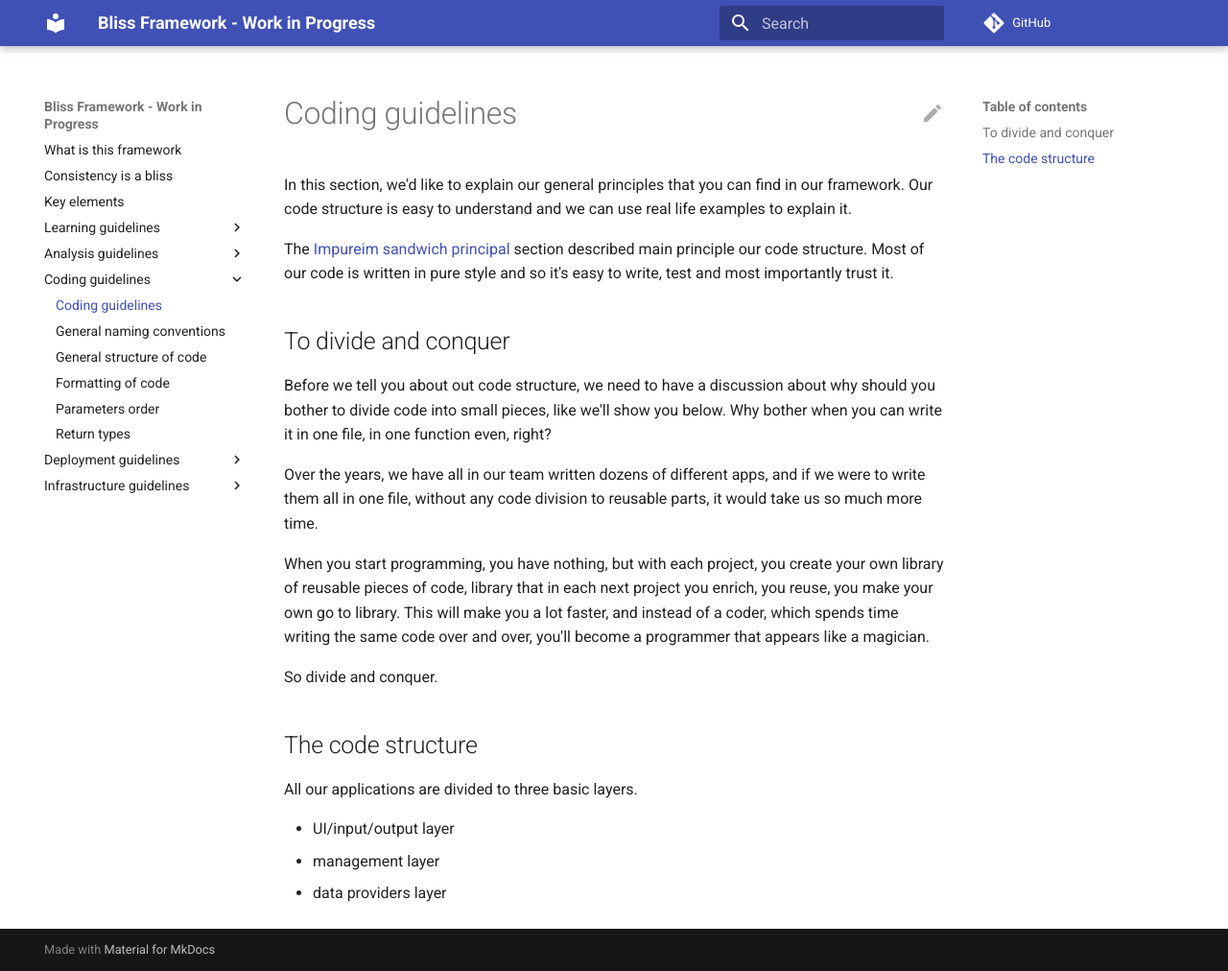
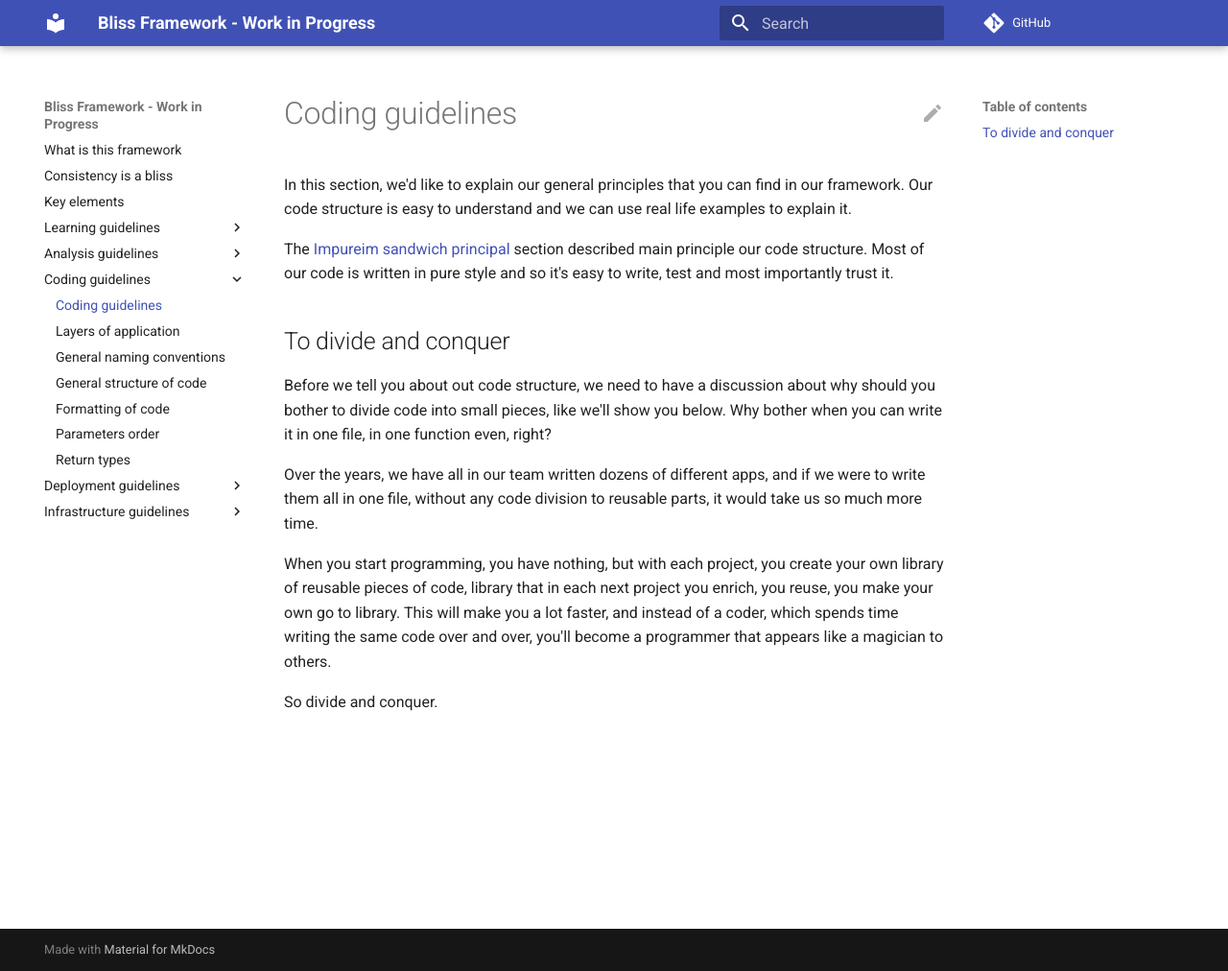
Before and after one commit to bliss-framework/web, an MkDocs documentation site: the page built from docs/coding-guidelines/index.md, in a window 1280 px wide and 1012 px high. Shown: the whole window at 96% size. Built offline with MkDocs 1.6.1 and Material for MkDocs 9.7.7, drawn with Linux system fonts in a browser that asks for light colours; comment, search, counter and statistics services are not loaded.

Commit message:
- basic-principles.md - basic-vocabulary.md - coding-guidelines/index.md

```diff
--- a/docs/coding-guidelines/index.md
+++ b/docs/coding-guidelines/index.md
@@ -10,14 +10,6 @@ Before we tell you about out code structure, we need to have a discussion about
 
 Over the years, we have all in our team written dozens of different apps, and if we were to write them all in one file, without any code division to reusable parts, it would take us so much more time.
 
-When you start programming, you have nothing, but with each project, you create your own library of reusable pieces of code, library that in each next project you enrich, you reuse, you make your own go to library. This will make you a lot faster, and instead of a coder, which spends time writing the same code over and over, you'll become a programmer that appears like a magician.
+When you start programming, you have nothing, but with each project, you create your own library of reusable pieces of code, library that in each next project you enrich, you reuse, you make your own go to library. This will make you a lot faster, and instead of a coder, which spends time writing the same code over and over, you'll become a programmer that appears like a magician to others.
 
 So divide and conquer.
-
-## The code structure
-
-All our applications are divided to three basic layers.
-
-- UI/input/output layer
-- management layer
-- data providers layer
--- a/mkdocs.yml
+++ b/mkdocs.yml
@@ -26,12 +26,15 @@ nav:
     - learning-guidelines/index.md
     - Learning spiral: learning-guidelines/learning-spiral.md
     - Functional vs OOP programming: learning-guidelines/functional-vs-OOP-programming.md
+    - Basic vocabulary: learning-guidelines/basic-vocabulary.md
+    - Basic principles: learning-guidelines/basic-principles.md
     - Recommended path: learning-guidelines/recommended-path.md
   - Analysis guidelines:
     - analysis-guidelines/index.md
     - Naming conventions: analysis-guidelines/naming-convention.md
   - Coding guidelines:
     - coding-guidelines/index.md
+    - Layers of application: coding-guidelines/layers-of-application.md
     - General naming conventions: coding-guidelines/general-naming-conventions.md
     - General structure of code: coding-guidelines/general-structure-of-code.md
     - Formatting of code: coding-guidelines/formatting-of-code.md
@@ -55,14 +58,17 @@ plugins:
 markdown_extensions:
   - admonition
   - pymdownx.details
-  - pymdownx.superfences
+  - pymdownx.superfences:
+      custom_fences:
+        - name: mermaid
+          class: mermaid
+          format: !!python/name:pymdownx.superfences.fence_code_format
   - pymdownx.highlight:
       anchor_linenums: true
       line_spans: __span
       pygments_lang_class: true
   - pymdownx.inlinehilite
   - pymdownx.snippets
-  - pymdownx.superfences
   - pymdownx.tabbed:
       alternate_style: true
   - attr_list
```
Also changed, not shown: docs/coding-guidelines/layers-of-application.md (added, +107 -0 lines), docs/learning-guidelines/basic-principles.md (added, +18 -0 lines), docs/learning-guidelines/basic-vocabulary.md (added, +7 -0 lines).
